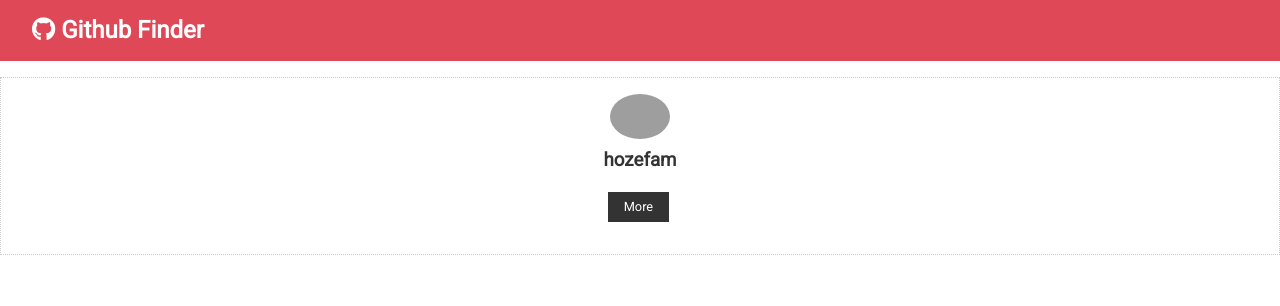
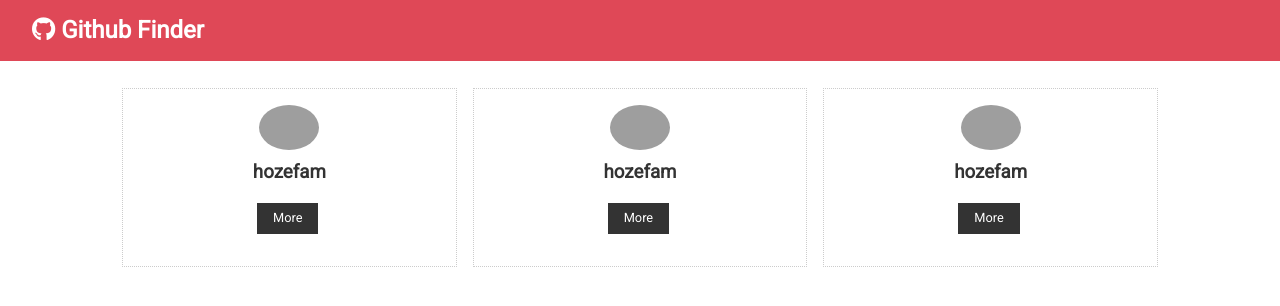
Before and after one commit to hozefam/GithubFinder, a React (Create React App) app: page / in a window 1280 px wide. Shown: the top 306 px of the page. Built offline with nearby package versions, Linux system fonts and the light colour scheme; grey boxes are pictures that could not be loaded.

Commit message:
Added User component

```diff
--- a/src/App.js
+++ b/src/App.js
@@ -1,14 +1,16 @@
 import React, { Component } from 'react';
 import './App.css';
 import Navbar from './components/layout/Navbar';
-import UserItem from './components/users/UserItem';
+import Users from './components/users/Users';
 
 class App extends Component {
   render() {
     return (
       <div className="App">
         <Navbar />
-        <UserItem />
+        <div className="container">
+          <Users />
+        </div>
       </div>
     );
   }
--- a/src/components/users/UserItem.js
+++ b/src/components/users/UserItem.js
@@ -1,15 +1,8 @@
 import React, { Component } from 'react';
 
 export class UserItem extends Component {
-  state = {
-    id: 'id',
-    login: 'hozefam',
-    avatar_url: 'https://avatars0.githubusercontent.com/u/1?v=4',
-    html_url: 'https://github.com/octocat'
-  };
-
   render() {
-    const { login, avatar_url, html_url } = this.state;
+    const { login, avatar_url, html_url } = this.props.user;
     return (
       <div className="card text-center">
         <img
--- /dev/null
+++ b/src/components/users/Users.js
@@ -0,0 +1,45 @@
+import React, { Component } from 'react';
+import UserItem from './UserItem';
+
+export class Users extends Component {
+  state = {
+    users: [
+      {
+        id: '1',
+        login: 'hozefam',
+        avatar_url: 'https://avatars0.githubusercontent.com/u/1?v=4',
+        html_url: 'https://github.com/octocat'
+      },
+      {
+        id: '2',
+        login: 'hozefam',
+        avatar_url: 'https://avatars0.githubusercontent.com/u/1?v=4',
+        html_url: 'https://github.com/octocat'
+      },
+      {
+        id: '3',
+        login: 'hozefam',
+        avatar_url: 'https://avatars0.githubusercontent.com/u/1?v=4',
+        html_url: 'https://github.com/octocat'
+      }
+    ]
+  };
+
+  render() {
+    return (
+      <div style={userStyle}>
+        {this.state.users.map(user => (
+          <UserItem key={user.id} user={user} />
+        ))}
+      </div>
+    );
+  }
+}
+
+const userStyle = {
+  display: 'grid',
+  gridTemplateColumns: 'repeat(3,1fr)',
+  gridGap: '1rem'
+};
+
+export default Users;
```
